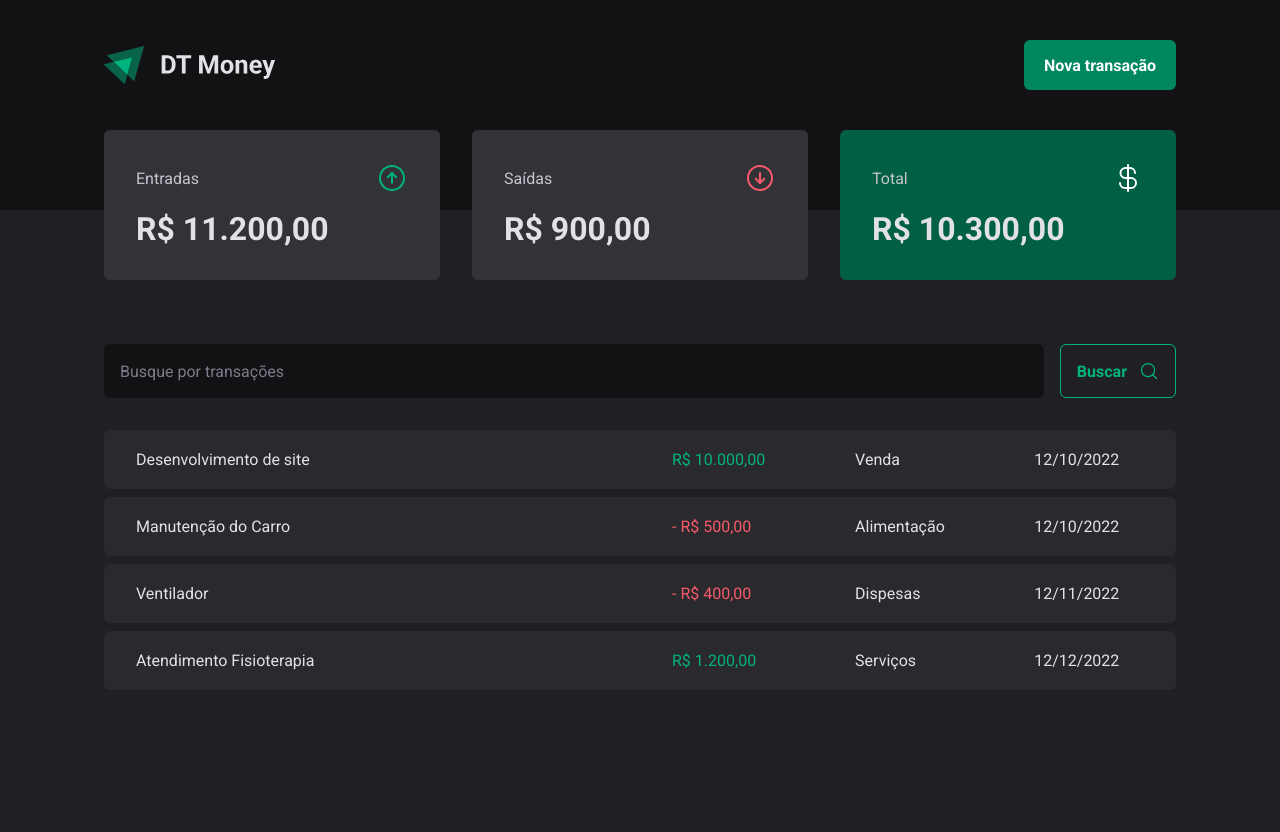
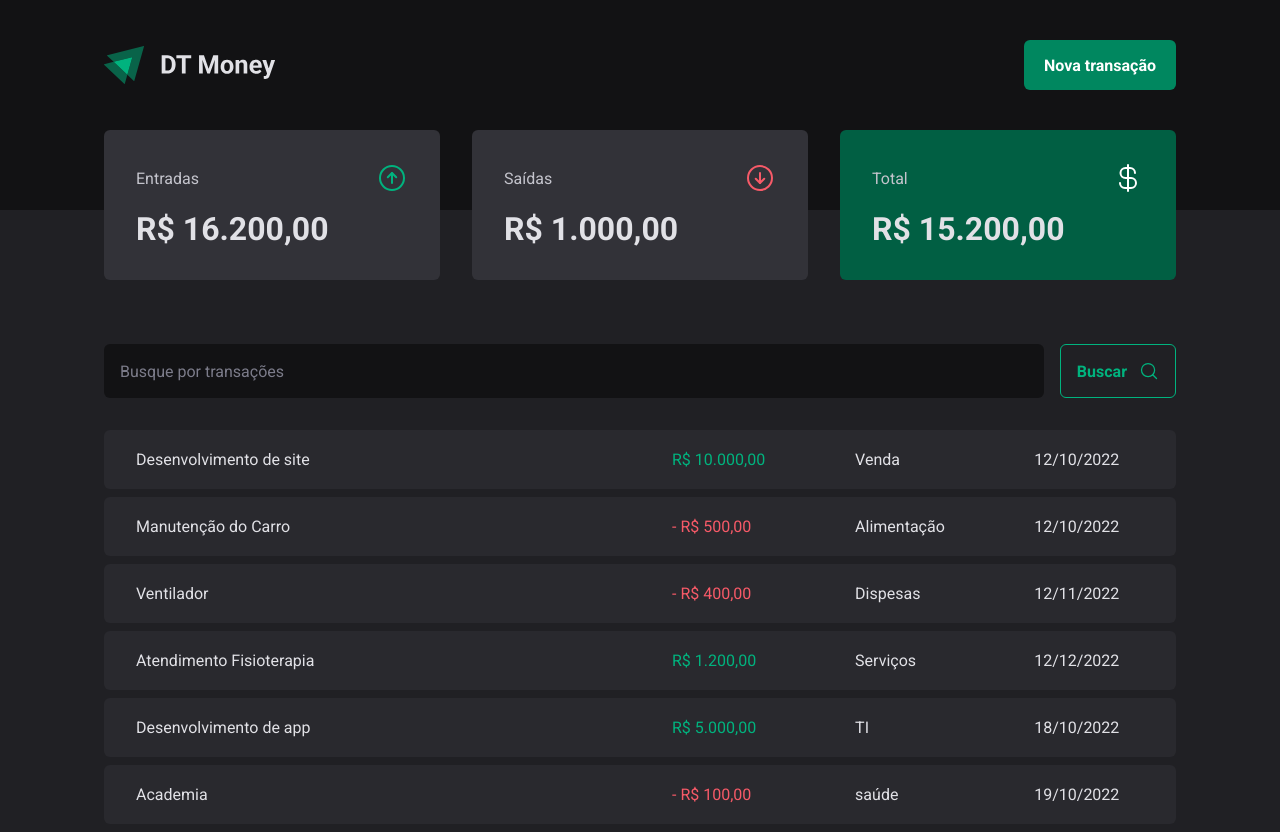
Before and after one commit to GabrielFerlima/Ignite-DtMoney-React, a React (Vite) app in the folder DtMoney/: page / in a window 1280 px wide. Before the commit the page ends 800 px from the top, so only its background shows below. Built offline with nearby package versions, Linux system fonts and the light colour scheme; data requests are answered from the project's data file.

Commit message:
Criando nova transação através do modal

```diff
--- a/DtMoney/server.json
+++ b/DtMoney/server.json
@@ -8,7 +8,6 @@
       "price": 10000,
       "createAt": "2022-10-12T20:55:32.518Z"
     },
-
     {
       "id": 2,
       "description": "Manutenção do Carro",
@@ -32,7 +31,22 @@
       "category": "Serviços",
       "price": 1200,
       "createAt": "2022-12-12T20:24:44.518Z"
+    },
+    {
+      "description": "Desenvolvimento de app",
+      "price": 5000,
+      "category": "TI",
+      "type": "income",
+      "createAt": "2022-10-18T17:49:27.590Z",
+      "id": 5
+    },
+    {
+      "description": "Academia",
+      "price": 100,
+      "category": "saúde",
+      "type": "outcome",
+      "createAt": "2022-10-19T01:04:50.601Z",
+      "id": 6
     }
   ]
-
 }
--- a/DtMoney/src/components/Header/NewTransactionsModal/index.tsx
+++ b/DtMoney/src/components/Header/NewTransactionsModal/index.tsx
@@ -4,6 +4,9 @@ import { CloseButton, Content, Overlay, TransactionType, TransactionTypeButton }
 import * as z from 'zod'
 import { Controller, useForm } from 'react-hook-form'
 import { zodResolver } from '@hookform/resolvers/zod'
+import { api } from '../../../lib/axios'
+import { useContext } from 'react'
+import { TransactionsContext } from '../../../contexts/TransactionsContext'
 
 
 const newTransactionFormSchema = z.object({
@@ -16,13 +19,28 @@ const newTransactionFormSchema = z.object({
 type NewTransactionFormInputs = z.infer<typeof newTransactionFormSchema>
 
 export function NewTransactionModal() {
+    const {createTransaction} = useContext(TransactionsContext)
 
-   const {control, register, handleSubmit, formState: {isSubmitting} } = useForm<NewTransactionFormInputs> ({
+   const {control,
+     register,
+      handleSubmit,
+      formState: {isSubmitting},
+      reset,
+    } = useForm<NewTransactionFormInputs> ({
     resolver: zodResolver(newTransactionFormSchema)
    })
 
-   function handleCreateNewTransaction(data: NewTransactionFormInputs){
-    console.log(data)
+   async function handleCreateNewTransaction(data: NewTransactionFormInputs){
+    const { description, price, category, type} = data
+
+    await createTransaction({
+        description,
+        price,
+        category,
+        type
+    })
+
+    reset()
    }
 
     return(
--- a/DtMoney/src/contexts/TransactionsContext.tsx
+++ b/DtMoney/src/contexts/TransactionsContext.tsx
@@ -10,14 +10,23 @@ interface Transaction {
     createAt: string;
 }
 
+interface CreateTransactionInput {
+    description: string
+    price: number
+    category: string
+    type: 'income' | 'outcome'
+}
+
 interface TransactionContextType {
     transactions: Transaction[];
     fetchTransactions: (query?: string) => Promise<void>
+    createTransaction: (data:CreateTransactionInput) => Promise<void>
 }
 
 interface TransactionsProviderProps {
     children: ReactNode;
 }
+
 
 export const TransactionsContext = createContext({} as TransactionContextType)
 
@@ -27,6 +36,8 @@ export function TransactionsProvider ({ children }: TransactionsProviderProps) {
     async function fetchTransactions(query?: string) {
      const response = await api.get('transactions', {
         params: {
+            _sort: 'createdAt',
+            _order: 'desc',
             q: query,
         }
      })
@@ -34,12 +45,28 @@ export function TransactionsProvider ({ children }: TransactionsProviderProps) {
         setTransactions(response.data)
     }
 
+    async function createTransaction(data: CreateTransactionInput) {
+        const { description, price, category, type } = data
+
+        const response = await api.post('transactions', {
+            description,
+            price,
+            category,
+            type,
+            createAt: new Date(),
+        })
+        setTransactions(state => [response.data, ...state])
+    }
+
     useEffect(()=> {
         fetchTransactions()
     }, [])
 
     return (
-        <TransactionsContext.Provider value={{ transactions, fetchTransactions }}>
+        <TransactionsContext.Provider value={{ transactions,
+        fetchTransactions,
+        createTransaction,
+        }}>
             {children}
         </TransactionsContext.Provider>
     )
```
Lines whose indentation alone changed are shown as unchanged.
